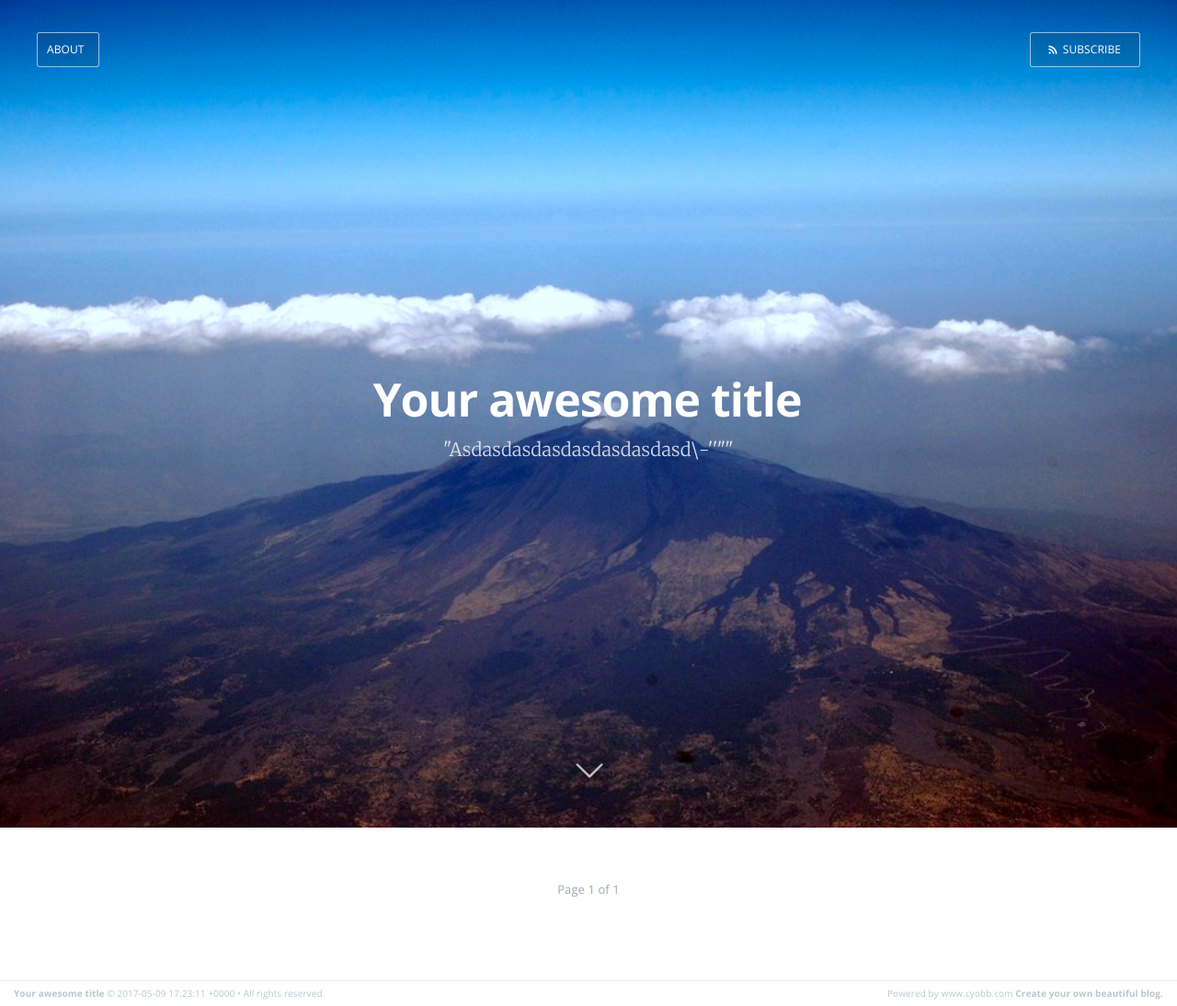
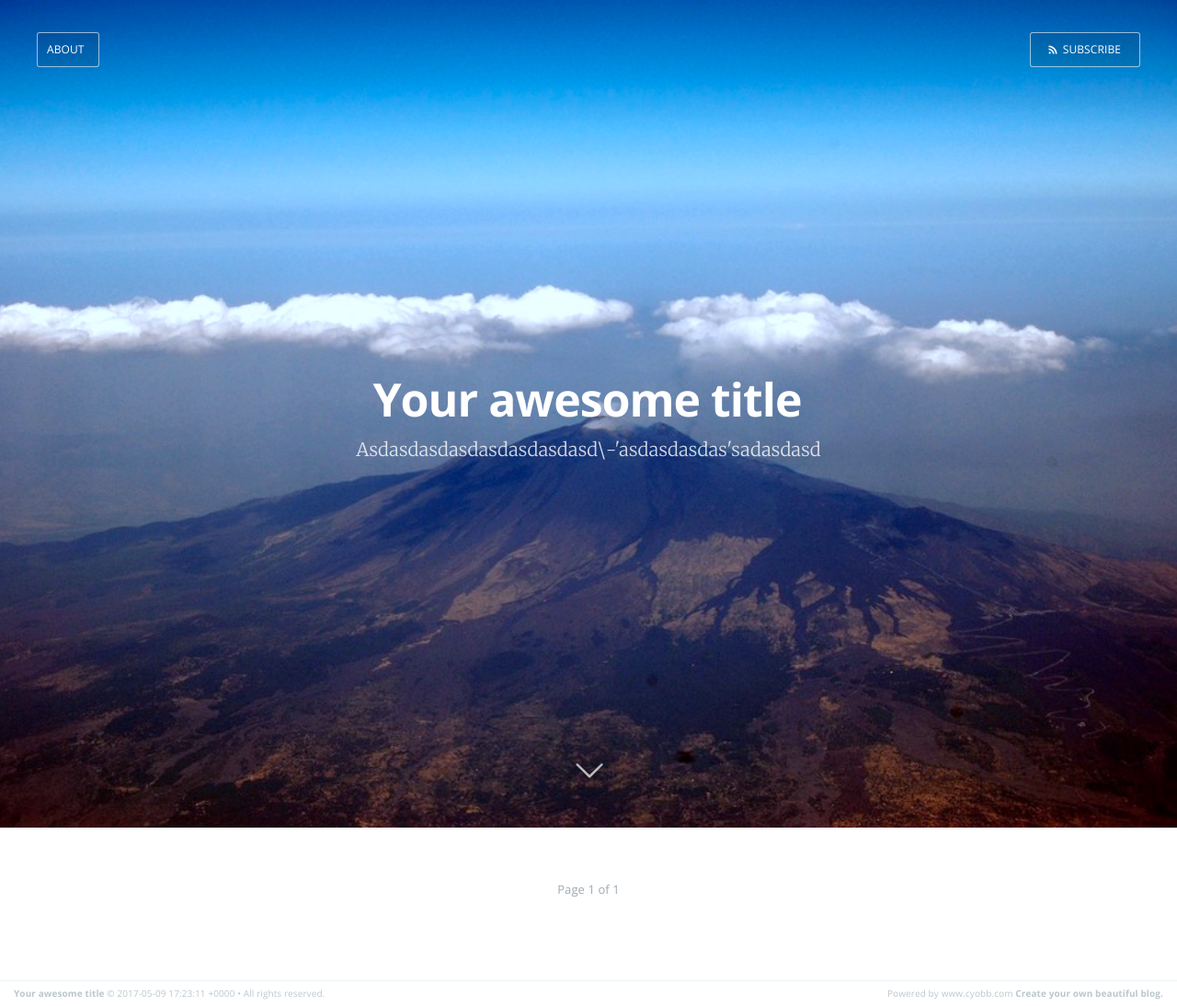
Before and after one commit to projectlkp/testingg, a Jekyll site: the page built from index.html, in a window 1280 px wide. Shown: the whole page at 92% size. Built offline with Jekyll 4.4.1, drawn with Linux system fonts in a browser that asks for light colours; the list of posts is cut into pages by our own code.

Commit message:
Update _config.yml

```diff
--- a/_config.yml
+++ b/_config.yml
@@ -1,7 +1,7 @@
 title: Your awesome title
 email: your-email@domain.com
 description: > # this means to ignore newlines until "baseurl:"
-    "Asdasdasdasdasdasdasdasd\-''""
+    Asdasdasdasdasdasdasdasd\-'asdasdasdas'sadasdasd
 
 baseurl: "/" # the subpath of your site, e.g. /blog
 url: "http://cyobb.com/testingg" # the base hostname & protocol for your site
```
